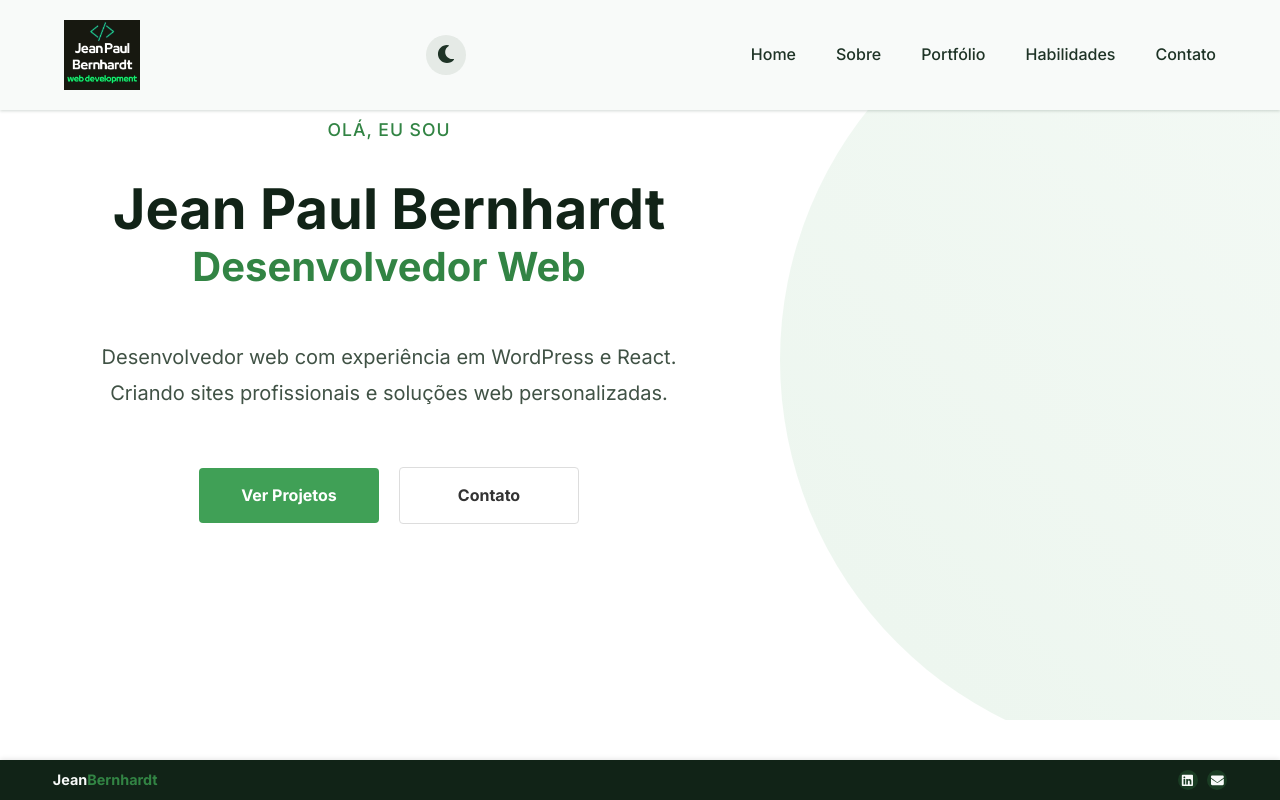
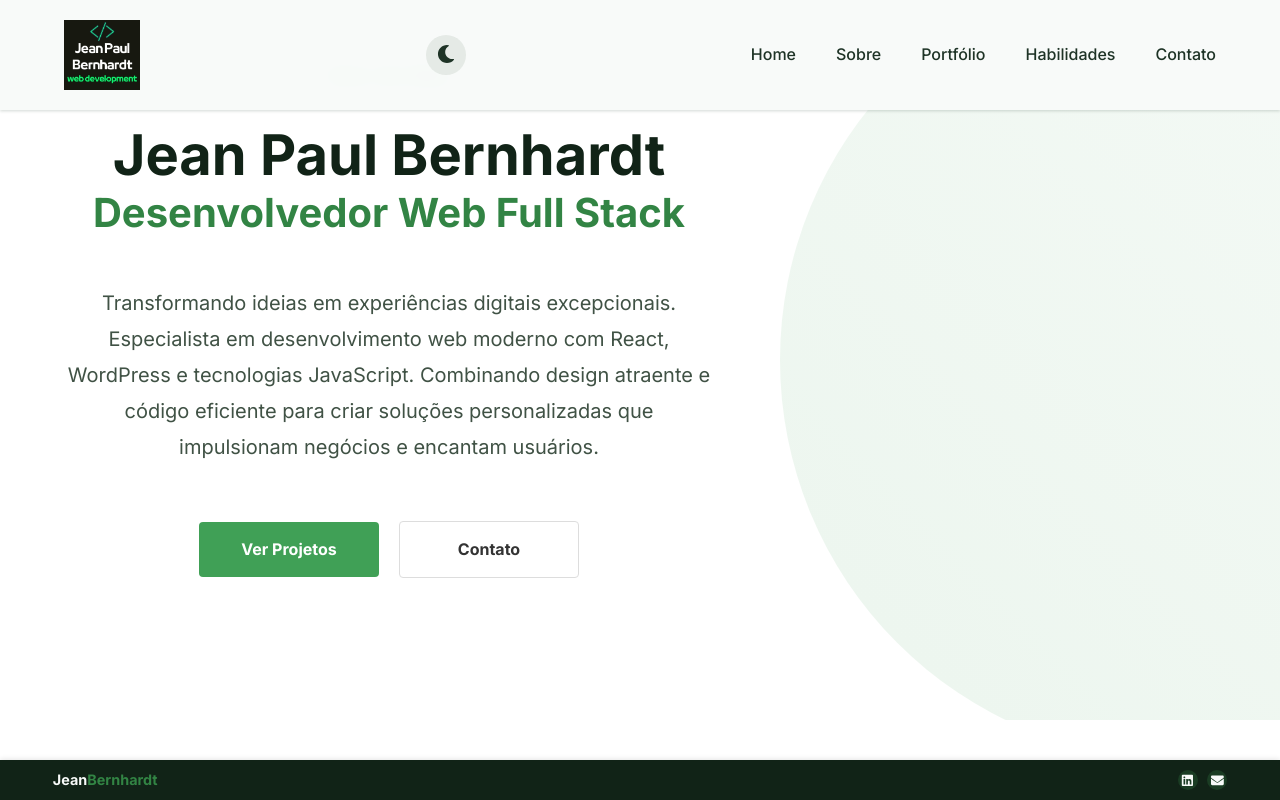
Before and after one commit to beralb/portfolio-jean, a React (Create React App) app: page / in a window 1280 px wide. Built offline with nearby package versions, Linux system fonts and the light colour scheme.

Commit message:
Atualização do texto da página inicial para ficar mais impactante

```diff
--- a/src/pages/Home.tsx
+++ b/src/pages/Home.tsx
@@ -102,14 +102,13 @@ const Home: React.FC = () => {
           <ScrollAnimation direction="left" delay={0.2}>
             <HeroTitle>
               Jean Paul Bernhardt
-              <span>Desenvolvedor Web</span>
+              <span>Desenvolvedor Web Full Stack</span>
             </HeroTitle>
           </ScrollAnimation>
 
           <ScrollAnimation direction="right" delay={0.4}>
             <HeroText>
-              Desenvolvedor web com experiência em WordPress e React.
-              Criando sites profissionais e soluções web personalizadas.
+              Transformando ideias em experiências digitais excepcionais. Especialista em desenvolvimento web moderno com React, WordPress e tecnologias JavaScript. Combinando design atraente e código eficiente para criar soluções personalizadas que impulsionam negócios e encantam usuários.
             </HeroText>
           </ScrollAnimation>
 
```
